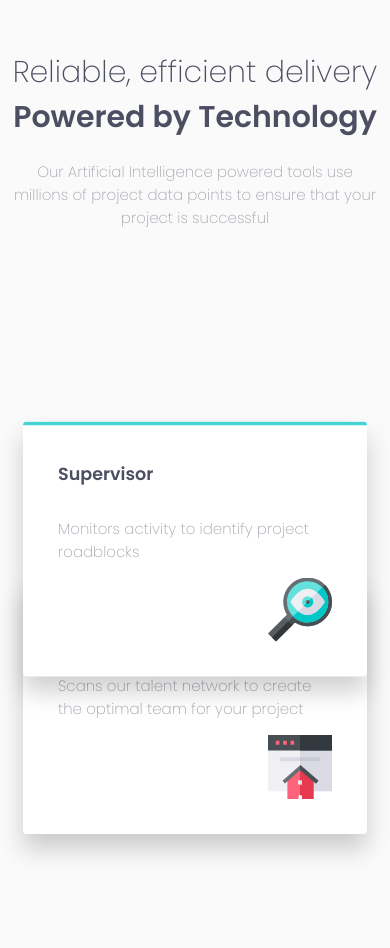
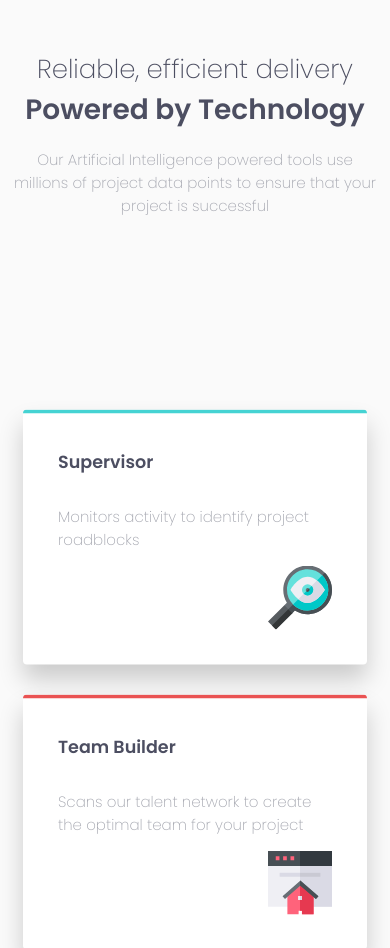
Before and after one commit to Nobitaaah/four-card-feature, a plain HTML site: page index.html in a window 390 px wide. Shown: the top 948 px of the page. Drawn offline with Linux system fonts and the light colour scheme.

Commit message:
better view in mobile

```diff
--- a/style.css
+++ b/style.css
@@ -74,3 +74,21 @@ h3{
   opacity: 0.8;
   cursor: pointer;
 }
+@media only screen and (max-width: 800px) {
+   span{
+        display: block;
+        font-size: 28px;
+    }
+    h1{
+        font-size: 26px;
+    }
+  .top-card{
+      transform: translateY(50%);
+  }
+  .bottom-card{
+      transform: translateY(50%);
+  }
+  .attribution{
+      transform: translateY(800%);
+  }
+}
```
